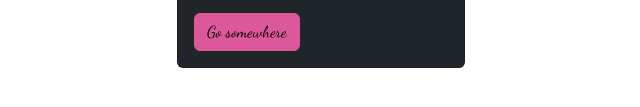
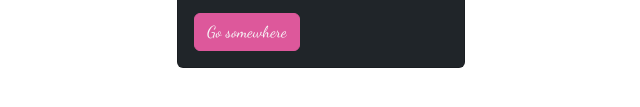
Before and after one commit to jualvareze/card-Sass, a plain HTML site: page index.html in a window 1280 px wide. Shown: the part 527-634 px from the top of the page, 319-959 px from the left. Drawn offline with Linux system fonts and the light colour scheme.

Commit message:
color btn

```diff
--- a/index.html
+++ b/index.html
@@ -15,7 +15,7 @@
             <h5 class="card-title text-rosa">Card title</h5>
             <p class="card-text text-light">Some quick example text to build on the card title and make up the bulk of the card's
                 content.</p>
-            <a href="#" class="btn btn-rosa">Go somewhere</a>
+            <a href="#" class="btn btn-rosa text-light">Go somewhere</a>
         </div>
     </div>
 </body>
```
